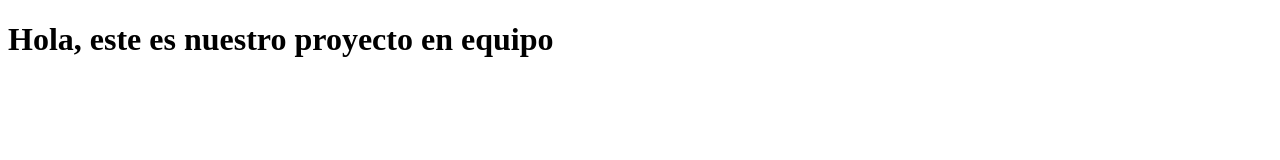
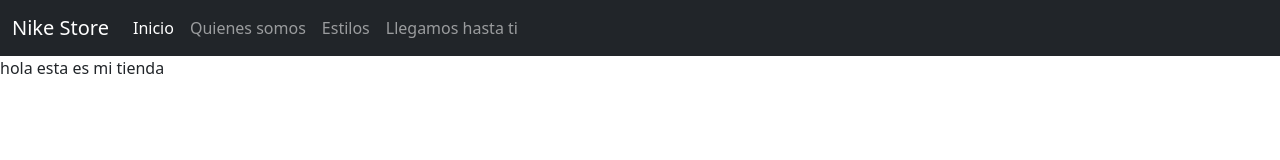
Before and after one commit to Slendy03/Proyecto_Colaborativo, a plain HTML site: page index.html in a window 1280 px wide. Drawn offline with nearby package versions, Linux system fonts and the light colour scheme.

Commit message:
agg navbar

```diff
--- a/index.html
+++ b/index.html
@@ -1,11 +1,38 @@
 
 <!DOCTYPE html>
 <html>
+    <header>
+        <link href="https://cdn.jsdelivr.net/npm/bootstrap@5.3.7/dist/css/bootstrap.min.css" rel="stylesheet" integrity="sha384-LN+7fdVzj6u52u30Kp6M/trliBMCMKTyK833zpbD+pXdCLuTusPj697FH4R/5mcr" crossorigin="anonymous">
+
+        <script src="https://cdn.jsdelivr.net/npm/bootstrap@5.3.7/dist/js/bootstrap.bundle.min.js" integrity="sha384-ndDqU0Gzau9qJ1lfW4pNLlhNTkCfHzAVBReH9diLvGRem5+R9g2FzA8ZGN954O5Q" crossorigin="anonymous"></script>
+    </header>
 <head>
 <meta charset="UTF-8">
 <title>Proyecto Colaborativo</title>
 </head>
+
+<nav class="navbar navbar-expand-lg navbar-dark bg-dark">
+    <div class="container-fluid">
+        <a class="navbar-brand" href="#">Nike Store</a>
+        <button class="navbar-toggler" type="button" data-bs-toggle="collapse" data-bs-target="#menuNav">
+            <span class="navbar-toggler-icon"></span>
+        </button>
+        <div class="collapse navbar-collapse" id="menuNav">
+            <ul class="navbar-nav me-auto">
+                <li class="nav-item"><a class="nav-link active" href="#">Inicio</a></li>
+                <li class="nav-item"><a class="nav-link" href="#">Quienes somos</a></li>
+                <li class="nav-item"><a class="nav-link" href="#">Estilos</a></li>
+                <li class="nav-item"><a class="nav-link" href="#">Llegamos hasta ti</a></li>
+            </ul>
+        </div>
+    </div>
+</nav>
+
 <body>
-<h1>Hola, este es nuestro proyecto en equipo </h1>
+<head>
+    <navbar>
+        hola esta es mi tienda
+    </navbar>
+</head>
 </body>
 </html>
```
